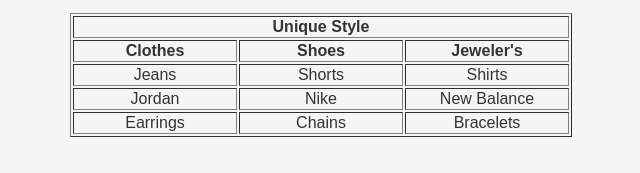
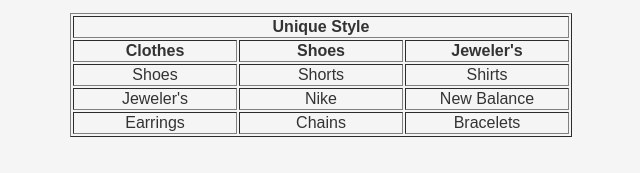
Before and after one commit to MiguelAML/yourname-finalproject-2025, a plain HTML site: page index.html in a window 1280 px wide. Shown: the part 193-366 px from the top of the page, 319-959 px from the left. Drawn offline with Linux system fonts and the light colour scheme.

Commit message:
Update index.html

```diff
--- a/index.html
+++ b/index.html
@@ -15,18 +15,19 @@
       <tr>
         <th colspan="3">Unique Style</th>
       </tr>
+
       <tr>
         <th>Clothes</th>
         <th>Shoes</th>
         <th>Jeweler's</th>
       </tr>
       <tr>
-        <td>Jeans</td>
+        <td>Shoes</td>
         <td>Shorts</td>
         <td>Shirts</td>
       </tr>
       <tr>
-        <td>Jordan</td>
+        <td>Jeweler's</td>
         <td>Nike</td>
         <td>New Balance</td>
       </tr>
```
